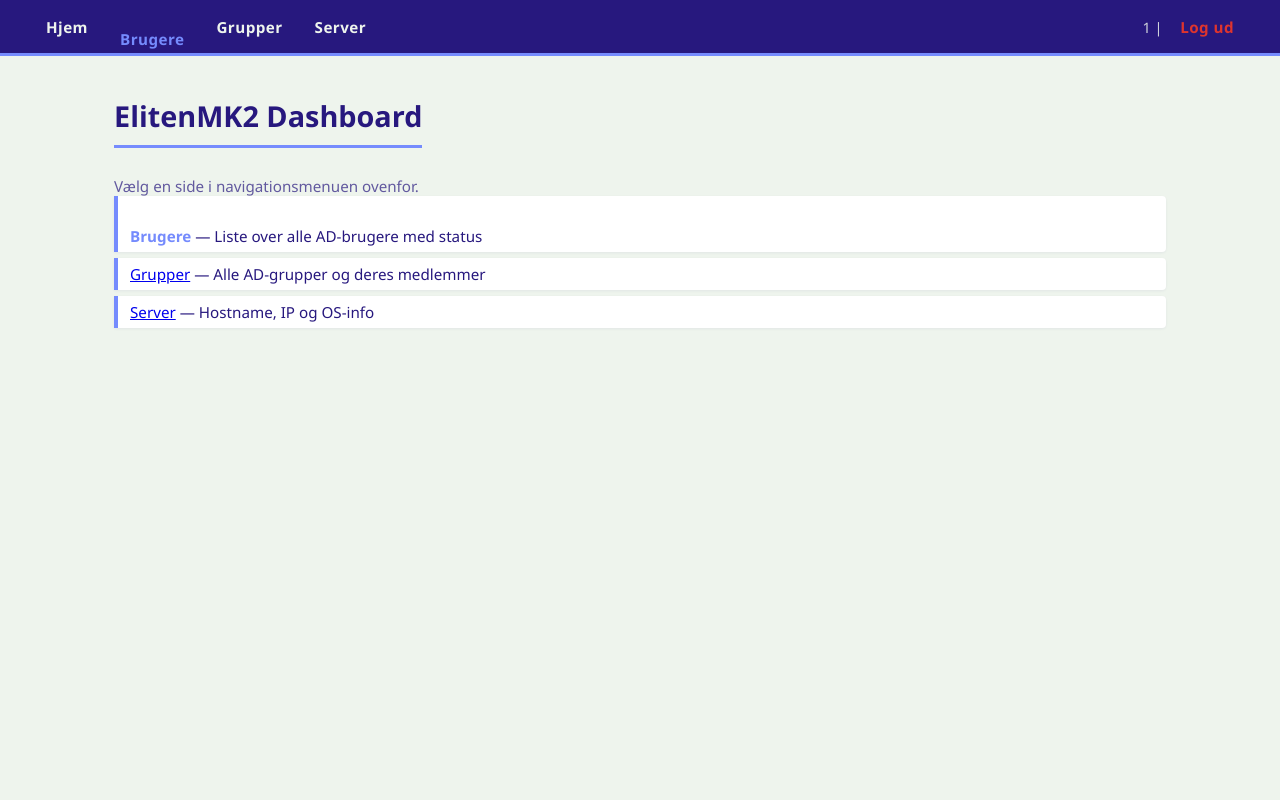
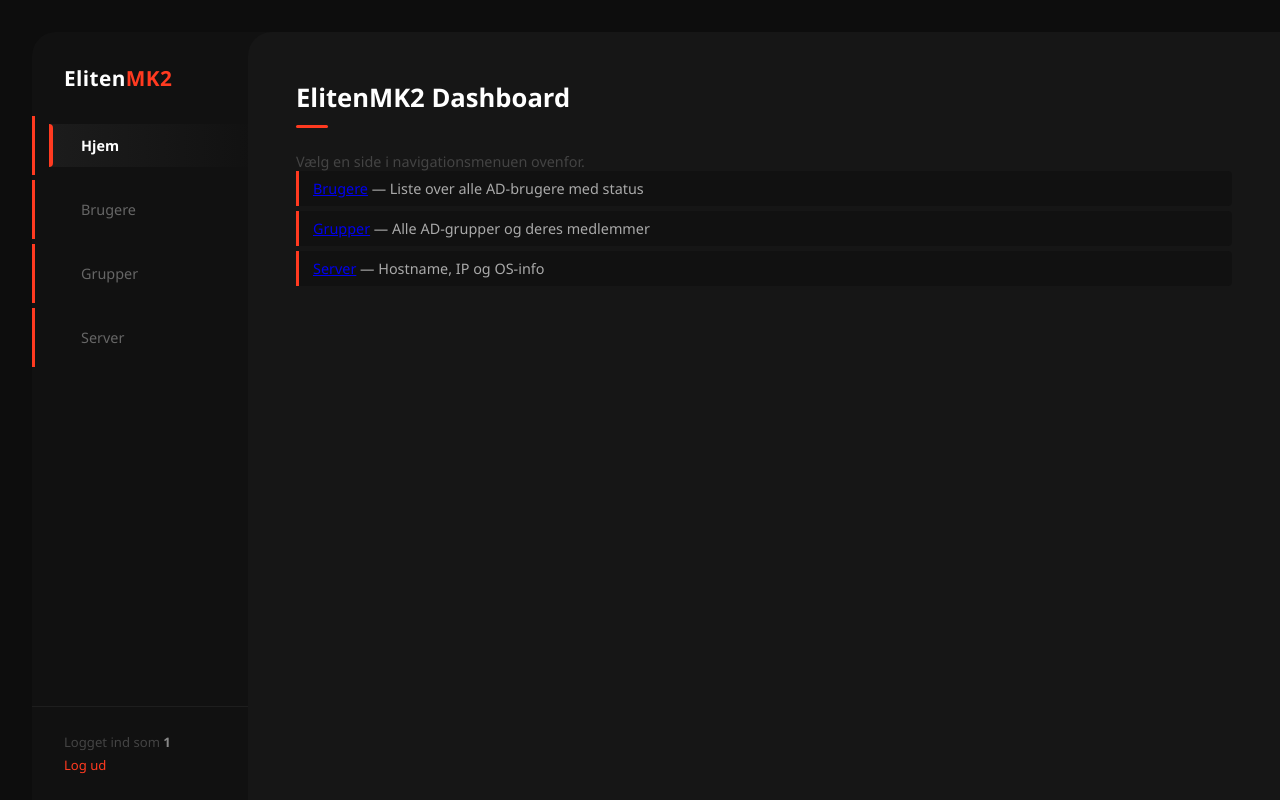
Before and after one commit to Mercantec-GHC/ElitenMK2, a Flask app: page / in a window 1280 px wide. Run offline with Flask 3, Linux system fonts and the light colour scheme; a user stored in the database is signed in.

Commit message:
Styling update 2

```diff
--- a/static/style.css
+++ b/static/style.css
@@ -1,11 +1,3 @@
-:root {
-  --navy:   #27187E;
-  --blue:   #758BFD;
-  --light:  #EEF4ED;
-  --red:    #DF2935;
-  --orange: #FF3A20;
-}
-
 *, *::before, *::after {
   box-sizing: border-box;
   margin: 0;
@@ -13,122 +5,186 @@
 }
 
 body {
+  background: #0d0d0d;
+  padding: 2rem 0 0 2rem;
+  font-size: 13px;
+  height: 100vh;
+  margin: 0;
+  overflow: hidden;
   font-family: 'Segoe UI', Arial, sans-serif;
-  background: var(--light);
-  color: var(--navy);
-  min-height: 100vh;
+  color: #e8e8e8;
 }
 
-/* NAV */
-nav {
-  background: var(--navy);
-  padding: 0 32px;
-  display: flex;
-  align-items: center;
-  height: 56px;
-  border-bottom: 3px solid var(--blue);
+/* LAYOUT */
+.site-wrap {
+  display: grid;
+  grid-template-columns: 240px 1fr;
+  height: 100%;
 }
 
-nav a {
-  color: var(--light);
-  text-decoration: none;
-  font-weight: 600;
-  font-size: 0.95rem;
-  letter-spacing: 0.03em;
-  padding: 6px 14px;
-  border-radius: 4px;
-  transition: background 0.15s, color 0.15s;
-  margin-right: 4px;
+/* SIDEBAR */
+.site-nav {
+  background: #111;
+  border-top-left-radius: 1.5rem;
+  display: flex;
+  flex-direction: column;
+  overflow: hidden;
 }
 
-nav a:hover {
-  background: var(--blue);
-  color: var(--light);
+.nav-header {
+  padding: 2rem 2rem 1.5rem;
+  font-size: 1.3rem;
+  font-weight: 700;
+  color: #fff;
+  letter-spacing: 0.02em;
 }
 
-nav span {
-  margin-left: auto;
-  color: var(--light);
-  font-size: 0.9rem;
-  opacity: 0.85;
+.nav-header span {
+  color: #FF3A20;
 }
 
-nav span a {
-  color: var(--orange);
-  margin-right: 0;
+.site-nav ul {
+  list-style: none;
+  margin-bottom: auto;
 }
 
-nav span a:hover {
-  background: var(--orange);
-  color: var(--light);
+.site-nav ul li a {
+  display: block;
+  padding: 0.75rem 1rem 0.75rem 2rem;
+  color: #666;
+  text-decoration: none;
+  position: relative;
+  transition: color 0.15s;
+  font-size: 0.9rem;
+}
+
+.site-nav ul li a:hover,
+.site-nav ul li a:focus {
+  color: #fff;
+}
+
+.site-nav ul li.active > a {
+  background: linear-gradient(to right, #1c1c1c, transparent);
+  color: #fff;
+  font-weight: 600;
+}
+
+.site-nav ul li.active > a::before {
+  content: '';
+  position: absolute;
+  left: 0;
+  top: 0;
+  height: 100%;
+  width: 4px;
+  background: #FF3A20;
+  border-top-right-radius: 4px;
+  border-bottom-right-radius: 4px;
+}
+
+.nav-footer {
+  padding: 1.5rem 2rem;
+  border-top: 1px solid #1e1e1e;
+  font-size: 0.82rem;
+  color: #444;
+  line-height: 1.7;
+}
+
+.nav-footer strong {
+  color: #888;
+}
+
+.nav-footer a {
+  color: #FF3A20;
+  text-decoration: none;
+}
+
+.nav-footer a:hover {
+  text-decoration: underline;
 }
 
 /* MAIN */
 main {
-  max-width: 1100px;
-  margin: 40px auto;
-  padding: 0 24px;
+  border-top-left-radius: 1.5rem;
+  background: #161616;
+  margin-left: -1.5rem;
+  position: relative;
+  overflow-y: auto;
+  padding: 3rem;
 }
 
 h1 {
-  font-size: 1.8rem;
-  color: var(--navy);
-  margin-bottom: 20px;
-  padding-bottom: 10px;
-  border-bottom: 3px solid var(--blue);
-  display: inline-block;
+  font-size: 1.6rem;
+  color: #fff;
+  font-weight: 700;
+  margin-bottom: 4px;
+}
+
+h1::after {
+  content: '';
+  display: block;
+  width: 32px;
+  height: 3px;
+  background: #FF3A20;
+  margin-top: 10px;
+  border-radius: 2px;
+  margin-bottom: 24px;
 }
 
 h2 {
-  font-size: 1.2rem;
-  color: var(--navy);
-  margin: 24px 0 12px;
+  font-size: 1rem;
+  color: #888;
+  margin: 28px 0 12px;
+  text-transform: uppercase;
+  letter-spacing: 0.06em;
+  font-weight: 600;
 }
 
 /* SEARCH INPUT */
 input[type="text"],
 input[type="password"] {
+  background: #111;
+  border: 1px solid #222;
+  border-radius: 6px;
+  color: #e8e8e8;
   padding: 8px 14px;
-  border: 2px solid var(--blue);
-  border-radius: 6px;
-  font-size: 0.95rem;
-  color: var(--navy);
-  background: white;
+  font-size: 0.9rem;
+  width: 280px;
+  margin-bottom: 20px;
   outline: none;
-  margin-bottom: 16px;
-  width: 280px;
   transition: border-color 0.15s;
+  display: block;
 }
 
 input[type="text"]:focus,
 input[type="password"]:focus {
-  border-color: var(--navy);
+  border-color: #FF3A20;
 }
 
 /* TABLE */
 table {
   border-collapse: collapse;
   width: 100%;
-  background: white;
+  background: #111;
   border-radius: 8px;
   overflow: hidden;
-  box-shadow: 0 2px 8px rgba(39, 24, 126, 0.08);
 }
 
 th {
-  background: var(--navy);
-  color: var(--light);
-  padding: 12px 16px;
+  background: #0d0d0d;
+  color: #444;
+  padding: 10px 16px;
   text-align: left;
-  font-size: 0.85rem;
-  letter-spacing: 0.06em;
+  font-size: 0.72rem;
+  letter-spacing: 0.1em;
   text-transform: uppercase;
+  font-weight: 600;
 }
 
 td {
-  padding: 10px 16px;
-  border-bottom: 1px solid #e0e4ef;
-  font-size: 0.95rem;
+  padding: 11px 16px;
+  border-bottom: 1px solid #1a1a1a;
+  font-size: 0.9rem;
+  color: #aaa;
 }
 
 tr:last-child td {
@@ -136,97 +192,101 @@ tr:last-child td {
 }
 
 tr:hover td {
-  background: #eceffe;
+  background: #141414;
+  color: #fff;
 }
 
 td a {
-  color: var(--blue);
+  color: #e8e8e8;
   text-decoration: none;
-  font-weight: 600;
+  font-weight: 500;
 }
 
 td a:hover {
-  color: var(--navy);
-  text-decoration: underline;
+  color: #FF3A20;
 }
 
 /* STATUS */
 .aktiv {
-  color: var(--blue);
-  font-weight: 700;
+  color: #fff;
+  font-weight: 600;
 }
 
 .inaktiv {
-  color: var(--red);
-  font-weight: 700;
+  color: #333;
+  font-weight: 600;
 }
 
-/* LOGIN PAGE */
+/* LOGIN */
 form {
-  background: white;
+  background: #111;
   padding: 32px;
   border-radius: 10px;
-  box-shadow: 0 2px 12px rgba(39, 24, 126, 0.1);
   display: inline-block;
   min-width: 320px;
+  border: 1px solid #1e1e1e;
+  margin-top: 1rem;
 }
 
 label {
   display: block;
   font-weight: 600;
-  font-size: 0.9rem;
-  margin-bottom: 4px;
-  color: var(--navy);
+  font-size: 0.78rem;
+  margin-bottom: 6px;
+  color: #555;
+  text-transform: uppercase;
+  letter-spacing: 0.06em;
 }
 
 button[type="submit"] {
-  background: var(--navy);
-  color: var(--light);
+  background: #FF3A20;
+  color: #fff;
   border: none;
   padding: 10px 28px;
   border-radius: 6px;
-  font-size: 1rem;
-  font-weight: 600;
+  font-size: 0.9rem;
+  font-weight: 700;
   cursor: pointer;
-  transition: background 0.15s;
+  transition: opacity 0.15s;
+  letter-spacing: 0.03em;
 }
 
 button[type="submit"]:hover {
-  background: var(--blue);
+  opacity: 0.8;
 }
 
-/* BACK LINK */
-a[href="/brugere"] {
-  display: inline-block;
-  margin-top: 24px;
-  color: var(--blue);
-  font-weight: 600;
-  text-decoration: none;
-}
-
-a[href="/brugere"]:hover {
-  color: var(--orange);
-}
-
-/* LIST (bruger groups) */
+/* GROUP LIST on bruger detail */
 ul {
   list-style: none;
   padding: 0;
 }
 
 ul li {
-  padding: 6px 12px;
-  background: white;
-  border-left: 4px solid var(--blue);
-  margin-bottom: 6px;
+  padding: 8px 14px;
+  background: #111;
+  border-left: 3px solid #FF3A20;
+  margin-bottom: 5px;
   border-radius: 0 4px 4px 0;
-  font-size: 0.95rem;
-  box-shadow: 0 1px 3px rgba(39, 24, 126, 0.06);
+  font-size: 0.9rem;
+  color: #aaa;
 }
 
 p {
+  color: #444;
+  font-size: 0.9rem;
   margin-top: 8px;
-  font-size: 0.95rem;
-  color: var(--navy);
-  opacity: 0.7;
 }
+
+/* BACK LINK */
+.back-link {
+  display: inline-block;
+  margin-top: 24px;
+  color: #444;
+  text-decoration: none;
+  font-size: 0.85rem;
+  transition: color 0.15s;
+}
+
+.back-link:hover {
+  color: #FF3A20;
+}
--- a/templates/base.html
+++ b/templates/base.html
@@ -6,15 +6,31 @@
   <link rel="stylesheet" href="{{ url_for('static', filename='style.css') }}">
 </head>
 <body>
-  <nav>
+  <div class="site-wrap">
+    <nav class="site-nav">
+      <div class="nav-header">Eliten<span>MK2</span></div>
+      <ul>
+        <li class="{{ 'active' if request.endpoint == 'index' else '' }}">
           <a href="/">Hjem</a>
+        </li>
+        <li class="{{ 'active' if request.endpoint in ['brugere', 'bruger_detail'] else '' }}">
           <a href="/brugere">Brugere</a>
+        </li>
+        <li class="{{ 'active' if request.endpoint == 'grupper' else '' }}">
           <a href="/grupper">Grupper</a>
+        </li>
+        <li class="{{ 'active' if request.endpoint == 'server' else '' }}">
           <a href="/server">Server</a>
+        </li>
+      </ul>
       {% if current_user.is_authenticated %}
-    <span style="float:right">{{ current_user.id }} | <a href="/logout">Log ud</a></span>
+      <div class="nav-footer">
+        Logget ind som <strong>{{ current_user.id }}</strong><br>
+        <a href="/logout">Log ud</a>
+      </div>
       {% endif %}
     </nav>
     <main>{% block content %}{% endblock %}</main>
+  </div>
 </body>
 </html>
```
Lines whose indentation alone changed are shown as unchanged.
